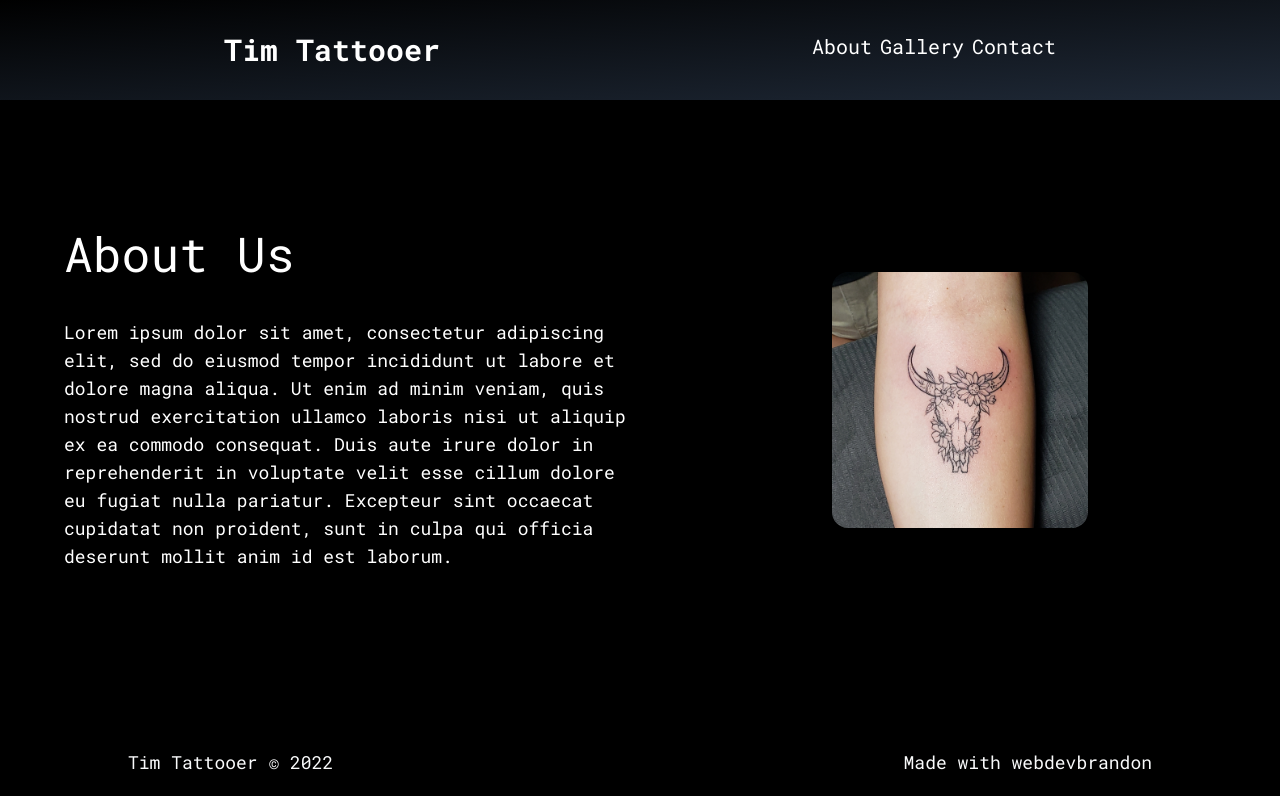
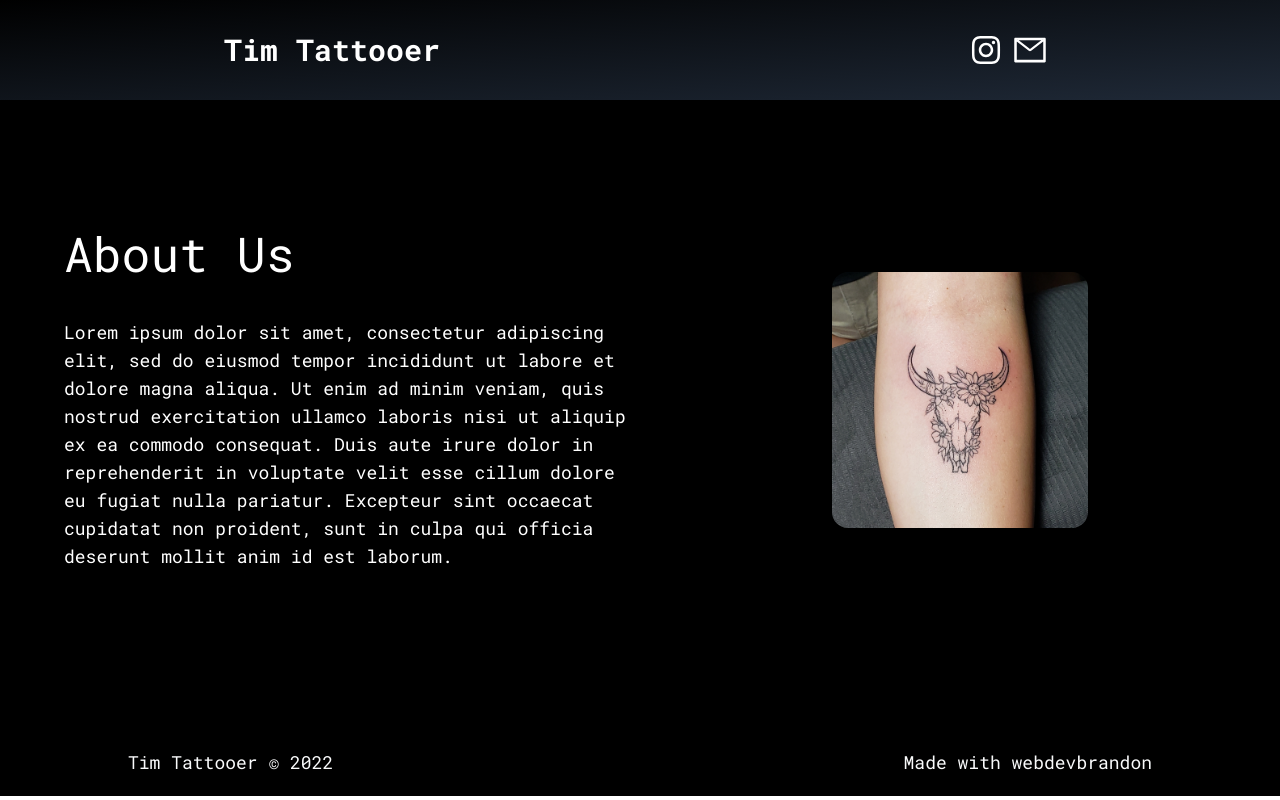
Before and after one commit to BJZeta/tattoo-parlor, a Next.js app in the folder site/: page /about in a window 1280 px wide. Built offline with nearby package versions, Linux system fonts and the light colour scheme.

Commit message:
adding insta and email nav links

```diff
--- a/site/components/Header.js
+++ b/site/components/Header.js
@@ -1,4 +1,5 @@
 import Link from "next/link";
+import { AiOutlineInstagram, AiOutlineMail } from "react-icons/ai";
 
 export default function Header() {
   return (
@@ -11,22 +12,23 @@ export default function Header() {
         </Link>
       </div>
 
-      <nav className="ml-auto flex text-xl ">
-        <Link href="/about">
-          <a  className="mr-2 hover:text-red-600">
-            <p>About</p>
-          </a>
-        </Link>
-        <Link href="/gallery">
-          <a className="mr-2 hover:text-red-600">
-            <p>Gallery</p>
-          </a>
-        </Link>
-        <Link href="/contact">
-          <a className="hover:text-red-600">
-            <p>Contact</p>
-          </a>
-        </Link>
+      <nav className="ml-auto flex text-4xl ">
+        <a
+          href="https://www.instagram.com/tim_tattooer/"
+          target="_blank"
+          rel="noreferrer"
+          className="mr-2 hover:text-red-600"
+        >
+          <AiOutlineInstagram />
+        </a>
+        <a
+          href="https://www.instagram.com/tim_tattooer/"
+          target="_blank"
+          rel="noreferrer"
+          className="mr-2 hover:text-red-600"
+        >
+          <AiOutlineMail />
+        </a>
       </nav>
     </header>
   );
--- a/site/pages/index.js
+++ b/site/pages/index.js
@@ -2,7 +2,6 @@ import Layout from "../components/Layout";
 import QuotesCarousel from "../components/QuotesCarousel";
 import { Quotes } from "../assets/Quotes";
 import Image from "next/image";
-import AppointmentForm from "../components/AppointmentForm";
 import MapMarker from "../components/MapMarker";
 import { AiOutlineInstagram, AiOutlineMail } from "react-icons/ai";
 
@@ -50,7 +49,7 @@ export default function Home() {
         </div>
       </div>
       <QuotesCarousel slides={Quotes} />
-      <div className="h-[100vh] lg:h-[50vh] bg-gradient-to-br from-black to-gray-800 grid grid-cols-1 gap-20 lg:gap-10 lg:grid-cols-2 text-gray-100 pt-5 ">
+      <div className="h-[100vh] lg:h-[50vh] bg-gradient-to-br from-black to-gray-800 grid grid-cols-1 gap-20 lg:gap-10 lg:grid-cols-2 text-gray-100 pt-5 lg:pl-12">
         <section className="px-10">
           <h2 className="text-3xl text-left">Contact Info</h2>
           <h3 className="text-2xl text-left">
```
